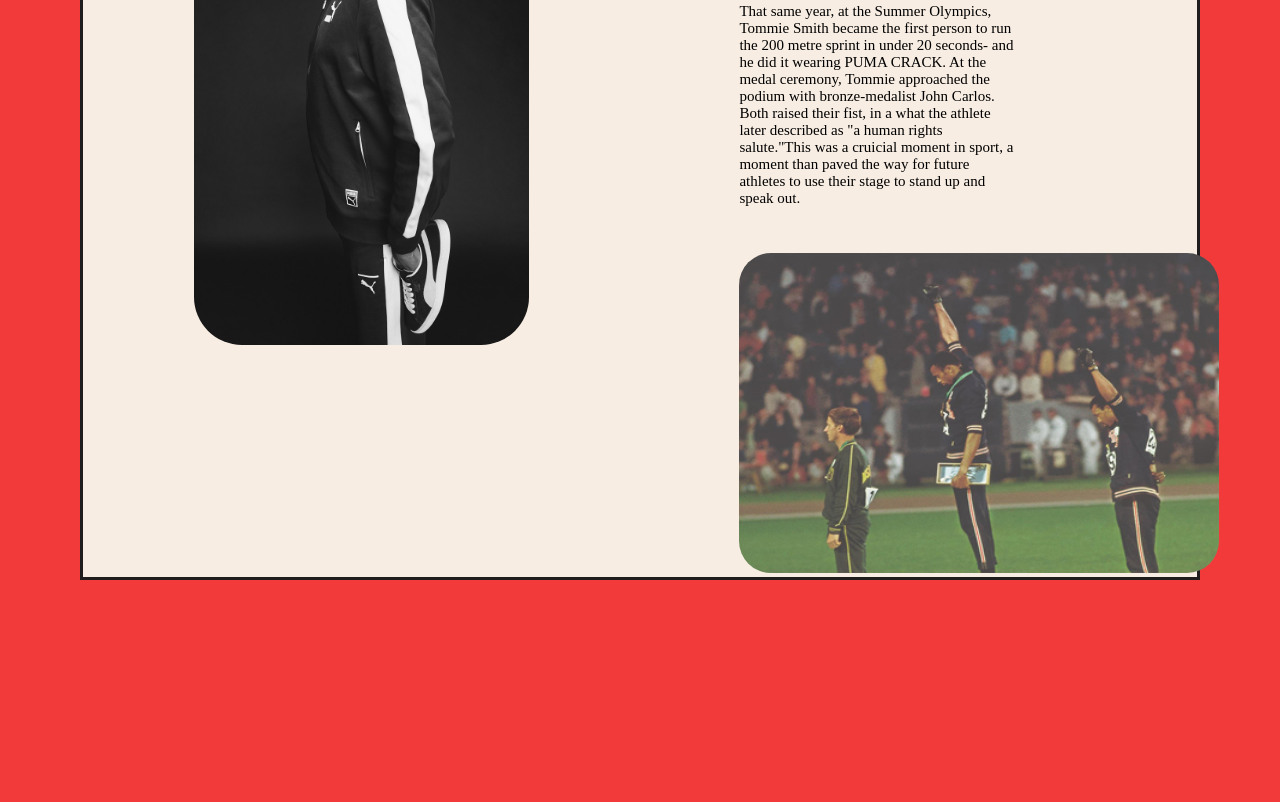
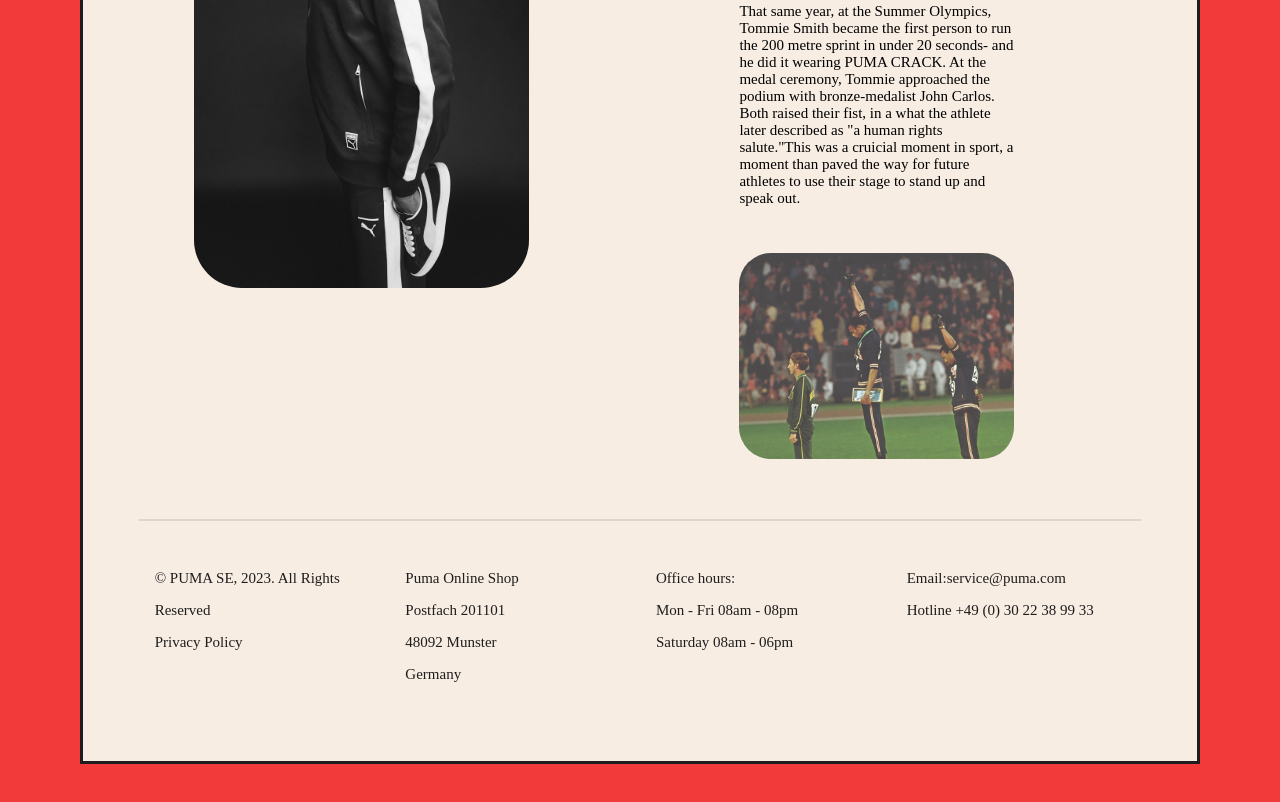
Before and after one commit to BADALABAMA/Puma-project, a website built with Vite: page index.html in a window 1280 px wide. Shown: the part 5410-6212 px from the top of the page. Before the commit the page ends 6070 px from the top, so only its background shows below. Built offline with nearby package versions, Linux system fonts and the light colour scheme; files whose address does not match are found by name; a web font is replaced by a local one.

Commit message:
complited main page

```diff
--- a/index.html
+++ b/index.html
@@ -279,6 +279,33 @@
           </div>
         </div>
       </div>
+
+      <footer class="footer">
+        <div class="footer__column-wrapper">
+          <div href="#" class="footer__copy-rights">
+            © PUMA SE, 2023. All Rights Reserved
+          </div>
+          <a href="#" class="footer__link">Privacy Policy</a>
+        </div>
+        <div class="footer__column-wrapper">
+          <div class="footer__column-title">Puma Online Shop</div>
+
+          <p class="footer__column-row">Postfach 201101</p>
+          <p class="footer__column-row">48092 Munster</p>
+          <p class="footer__column-row">Germany</p>
+        </div>
+
+        <div class="footer__column-wrapper">
+          <div class="footer__column-title">Office hours:</div>
+          <p class="footer__column-row">Mon - Fri 08am - 08pm</p>
+          <p class="footer__column-row">Saturday 08am - 06pm</p>
+        </div>
+        <div class="footer__column-wrapper">
+          <div class="footer__column-title">Email:service@puma.com</div>
+
+          <p class="footer__column-row">Hotline +49 (0) 30 22 38 99 33</p>
+        </div>
+      </footer>
     </div>
     <script type="module" src="/main.js"></script>
   </body>
--- a/public/scss/style.scss
+++ b/public/scss/style.scss
@@ -433,9 +433,26 @@
     }
     &__label-img {
       margin-top: 10%;
-      width: 30rem;
-      height: 20rem;
+      width: 60%;
       border-radius: 2rem;
     }
   }
 }
+
+.footer {
+  @include grid-sys(1, 4);
+  margin-top: 5%;
+  border-top: 2px solid #e0d5c9;
+  margin-left: 5%;
+  margin-right: 5%;
+  margin-bottom: 5%;
+
+  &__column-wrapper {
+    margin-top: 10%;
+    line-height: 2rem;
+    padding: 1rem;
+    font-family: 'varela';
+    font-size: 15px;
+    color: #1f1d1d;
+  }
+}
```
